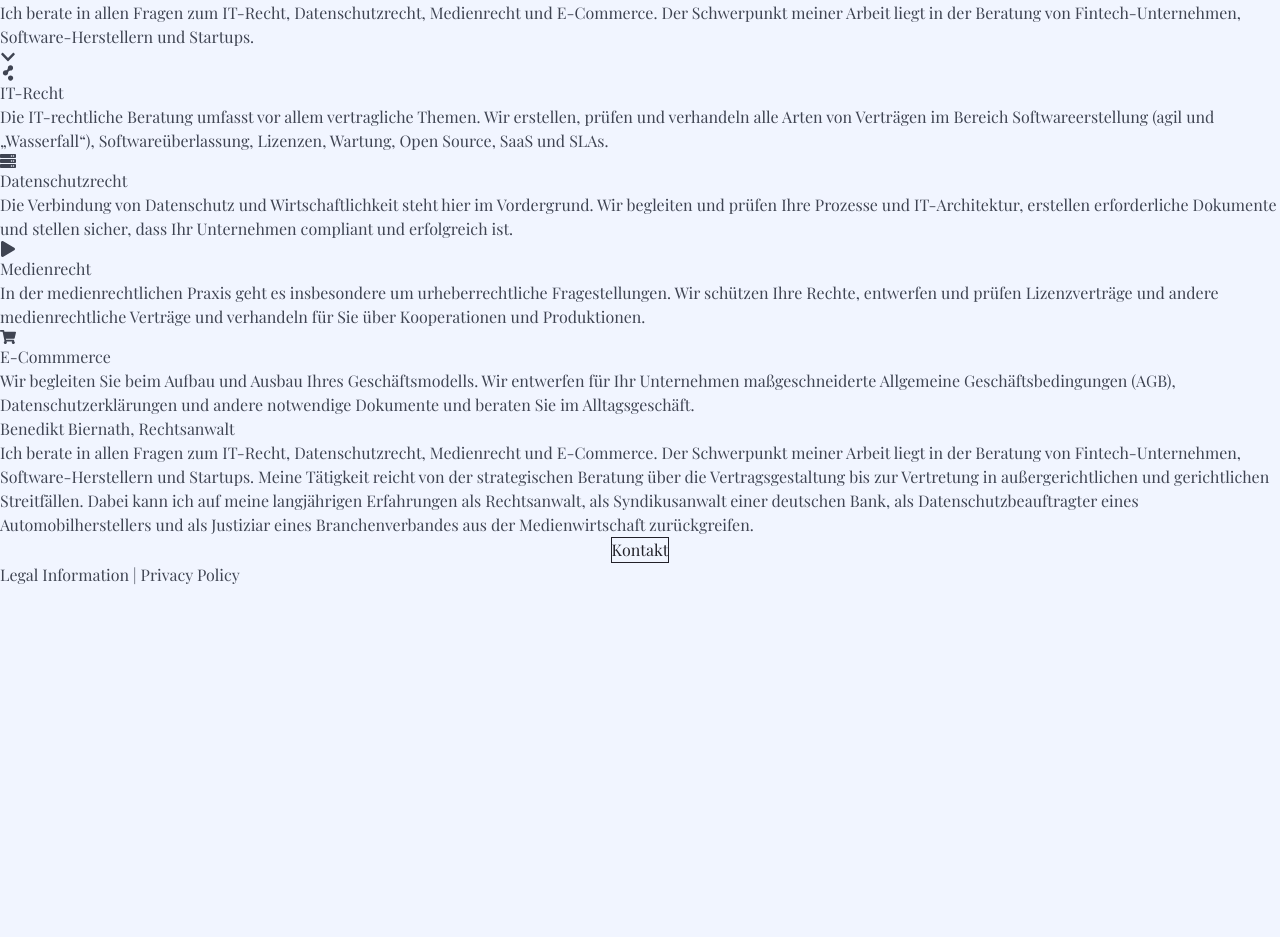
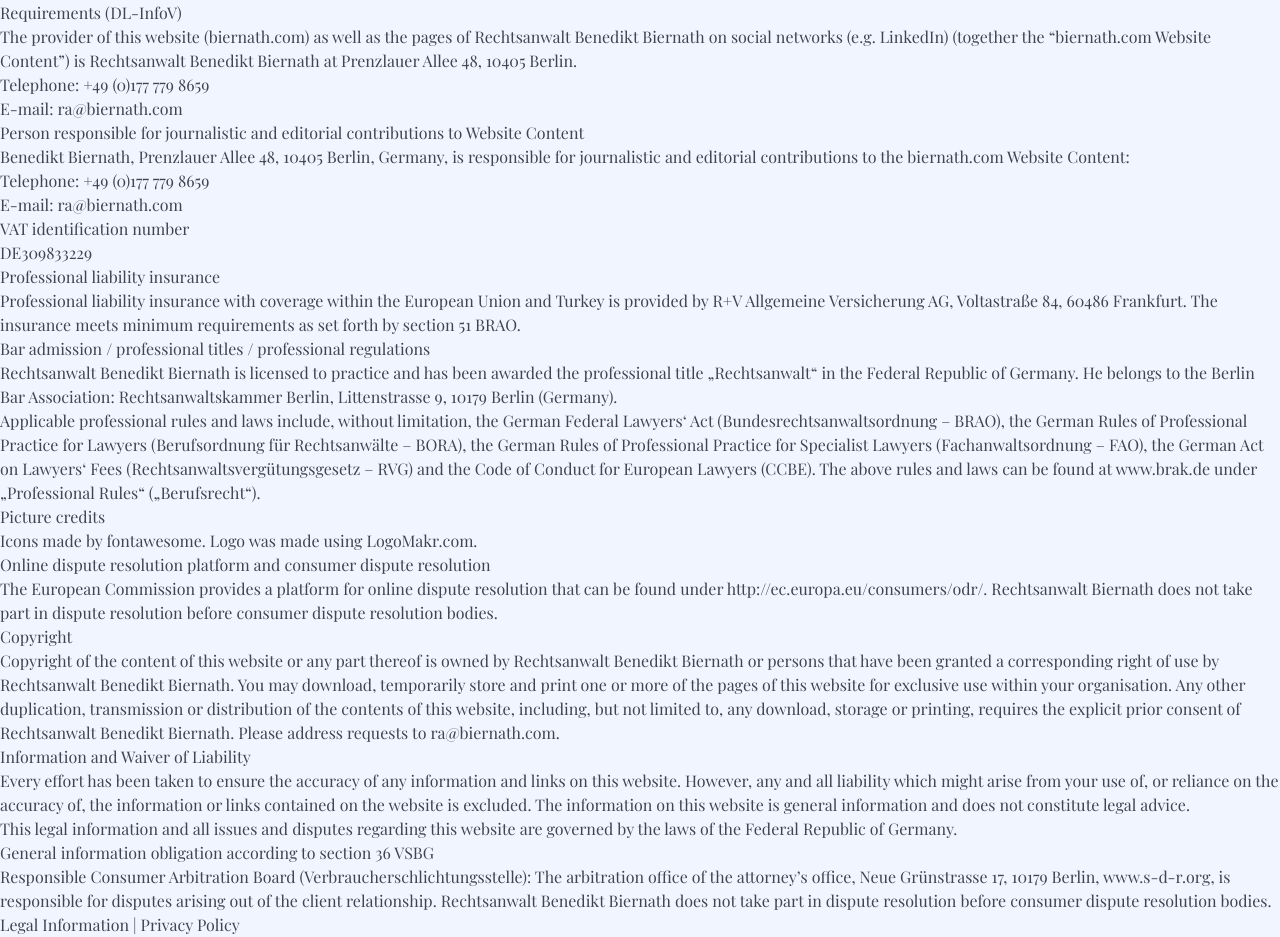
Before and after one commit to JBlezi/biernath-legal-portfolio, a React (Create React App) app: page /legal-information in a window 1280 px wide. Shown: the part 249-1186 px from the top of the page. Before the commit the page ends 836 px from the top, so only its background shows below. Built offline with nearby package versions, Linux system fonts and the light colour scheme; a web font is replaced by a local one.

Commit message:
adds legal-information-page

```diff
--- a/package.json
+++ b/package.json
@@ -15,6 +15,7 @@
     "react-dom": "^18.2.0",
     "react-i18next": "^13.3.1",
     "react-icons": "^4.11.0",
+    "react-router-dom": "^6.18.0",
     "react-scripts": "5.0.1",
     "tailwindcss": "^3.3.5",
     "web-vitals": "^2.1.4"
--- a/src/App.js
+++ b/src/App.js
@@ -2,15 +2,26 @@ import React from 'react';
 import './App.css';
 import './index.css';
 import HomePage from './HomePage';
+import LegalInformation from './LegalInformation';
 import Navbar from './Navbar';
 import Footer from './footer';
+import {
+  BrowserRouter as Router,
+  Routes,
+  Route
+} from "react-router-dom";
 
 
 function App() {
   return (
     <div className="App">
       <Navbar />
-      <HomePage />
+        <Router>
+          <Routes>
+            <Route path="/home" element={<HomePage />} />
+            <Route path="/legal-information" element={<LegalInformation />} />
+          </Routes>
+        </Router>
       <Footer />
     </div>
   );
--- /dev/null
+++ b/src/LegalInformation.js
@@ -0,0 +1,36 @@
+import React from 'react';
+
+const LegalInformation = () => {
+
+  return (
+    <div className="mx-8 mt-32">
+      <h1 className='text-4xl font-bold mb-8'>Legal Information</h1>
+      <h2 className='text-2xl font-semibold mb-8'>Provider information and Partnership details pursuant to section 5 of the German Telemedia Act (TMG) and section 2 of the German Regulation on Service Information Requirements (DL-InfoV)</h2>
+      <p className='text-2xl mb-4'>The provider of this website (biernath.com) as well as the pages of Rechtsanwalt Benedikt Biernath on social networks (e.g. LinkedIn) (together the “biernath.com Website Content”) is Rechtsanwalt Benedikt Biernath at Prenzlauer Allee 48, 10405 Berlin.</p>
+      <p className='text-2xl mb-16'>Telephone: +49 (0)177 779 8659 <br></br>E-mail: ra@biernath.com</p>
+      <h2 className='text-2xl font-semibold mb-8'>Person responsible for journalistic and editorial contributions to Website Content</h2>
+      <p className='text-2xl mb-4'>Benedikt Biernath, Prenzlauer Allee 48, 10405 Berlin, Germany, is responsible for journalistic and editorial contributions to the biernath.com Website Content:</p>
+      <p className='text-2xl mb-16'>Telephone: +49 (0)177 779 8659 <br></br>E-mail: ra@biernath.com</p>
+      <h2 className='text-2xl font-semibold mb-8'>VAT identification number</h2>
+      <p className='text-2xl mb-16'>DE309833229</p>
+      <h2 className='text-2xl font-semibold mb-8'>Professional liability insurance</h2>
+      <p className='text-2xl mb-16'>Professional liability insurance with coverage within the European Union and Turkey is provided by R+V Allgemeine Versicherung AG, Voltastraße 84, 60486 Frankfurt. The insurance meets minimum requirements as set forth by section 51 BRAO.</p>
+      <h2 className='text-2xl font-semibold mb-8'>Bar admission / professional titles / professional regulations</h2>
+      <p className='text-2xl mb-4'>Rechtsanwalt Benedikt Biernath is licensed to practice and has been awarded the professional title „Rechtsanwalt“ in the Federal Republic of Germany. He belongs to the Berlin Bar Association: Rechtsanwaltskammer Berlin, Littenstrasse 9, 10179 Berlin (Germany).</p>
+      <p className='text-2xl mb-16'>Applicable professional rules and laws include, without limitation, the German Federal Lawyers‘ Act (Bundesrechtsanwaltsordnung – BRAO), the German Rules of Professional Practice for Lawyers (Berufsordnung für Rechtsanwälte – BORA), the German Rules of Professional Practice for Specialist Lawyers (Fachanwaltsordnung – FAO), the German Act on Lawyers‘ Fees (Rechtsanwaltsvergütungsgesetz – RVG) and the Code of Conduct for European Lawyers (CCBE). The above rules and laws can be found at www.brak.de under „Professional Rules“ („Berufsrecht“).</p>
+      <h2 className='text-2xl font-semibold mb-8'>Picture credits</h2>
+      <p className='text-2xl mb-16'>Icons made by fontawesome. Logo was made using LogoMakr.com.</p>
+      <h2 className='text-2xl font-semibold mb-8'>Online dispute resolution platform and consumer dispute resolution</h2>
+      <p className='text-2xl mb-16'>The European Commission provides a platform for online dispute resolution that can be found under http://ec.europa.eu/consumers/odr/. Rechtsanwalt Biernath does not take part in dispute resolution before consumer dispute resolution bodies.</p>
+      <h2 className='text-2xl font-semibold mb-8'>Copyright</h2>
+      <p className='text-2xl mb-16'>Copyright of the content of this website or any part thereof is owned by Rechtsanwalt Benedikt Biernath or persons that have been granted a corresponding right of use by Rechtsanwalt Benedikt Biernath. You may download, temporarily store and print one or more of the pages of this website for exclusive use within your organisation. Any other duplication, transmission or distribution of the contents of this website, including, but not limited to, any download, storage or printing, requires the explicit prior consent of Rechtsanwalt Benedikt Biernath. Please address requests to ra@biernath.com.</p>
+      <h2 className='text-2xl font-semibold mb-8'>Information and Waiver of Liability</h2>
+      <p className='text-2xl mb-4'>Every effort has been taken to ensure the accuracy of any information and links on this website. However, any and all liability which might arise from your use of, or reliance on the accuracy of, the information or links contained on the website is excluded. The information on this website is general information and does not constitute legal advice.</p>
+      <p className='text-2xl mb-16'>This legal information and all issues and disputes regarding this website are governed by the laws of the Federal Republic of Germany.</p>
+      <h2 className='text-2xl font-semibold mb-8'>General information obligation according to section 36 VSBG</h2>
+      <p className='text-2xl mb-16'>Responsible Consumer Arbitration Board (Verbraucherschlichtungsstelle): The arbitration office of the attorney’s office, Neue Grünstrasse 17, 10179 Berlin, www.s-d-r.org, is responsible for disputes arising out of the client relationship. Rechtsanwalt Benedikt Biernath does not take part in dispute resolution before consumer dispute resolution bodies.</p>
+    </div>
+  )
+}
+
+export default LegalInformation;
--- a/src/footer.js
+++ b/src/footer.js
@@ -1,10 +1,13 @@
 import React from 'react';
+import { BrowserRouter as Router, Routes, Route, Link } from "react-router-dom";
 
 const Footer = () => {
 
   return (
     <div className='flex flex-row justify-center items-center h-16 text-lg bg-[#C7D9E8]'>
-      <a href="" className='mr-4'>Legal Information</a> | <a href="" className='ml-4'>Privacy Policy</a>
+      <Router>
+        <Link to="/legal-information">Legal Information</Link> | <a href="" className='ml-4'>Privacy Policy</a>
+      </Router>
     </div>
   )
 }
```
Also changed, not shown: 1 other file (tests, documents, lock files or other folders).
